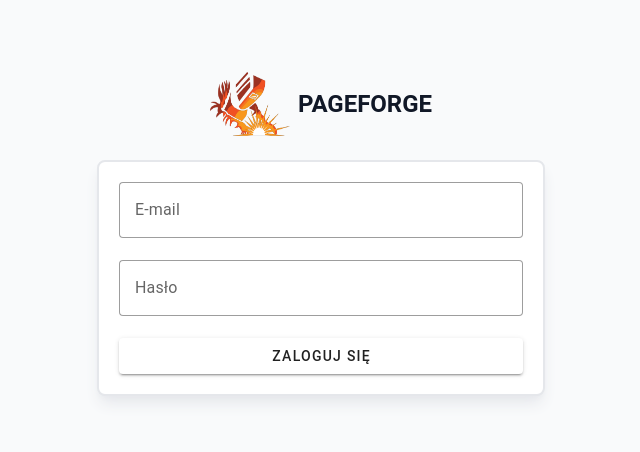
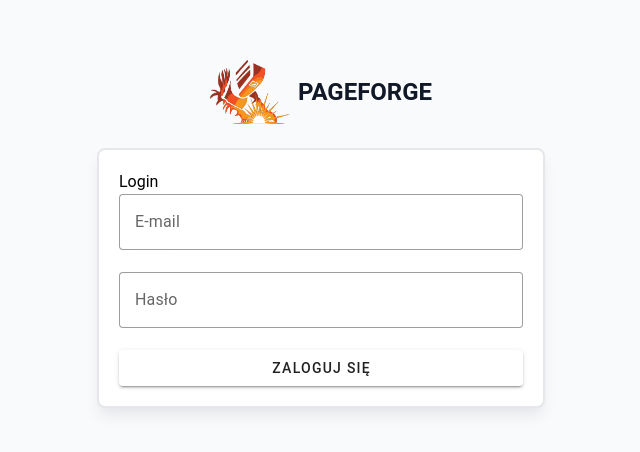
Before and after one commit to filipkotlowski/Homotopy, a Vue app in the folder frontend/: page /login in a window 1280 px wide. Shown: the part 166-618 px from the top of the page, without its empty margins (319-959 px from the left). Built offline with nearby package versions, Linux system fonts and the light colour scheme; what tailwindcss-animated would draw is missing.

Commit message:
Feature: add and configure i18n lib

```diff
--- /dev/null
+++ b/frontend/src/const/i18n/en-GB.json
@@ -0,0 +1,5 @@
+{
+    "button":{
+        "login": "Login"
+    }
+}
--- /dev/null
+++ b/frontend/src/const/i18n/pl-PL.json
@@ -0,0 +1,5 @@
+{
+    "button":{
+        "login":  "Zaloguj się"
+    }
+}
--- a/frontend/src/main.ts
+++ b/frontend/src/main.ts
@@ -28,9 +28,26 @@ const options: PluginOptions = {
 };
 
 
+// i18n
+import { createI18n } from 'vue-i18n'
+
+import * as enGB from '@/const/i18n/en-GB.json'
+import * as plPL from '@/const/i18n/pl-PL.json'
+
+const i18n = createI18n({
+    legacy: false,
+    locale: 'en-GB',
+    globalInjection: true,
+    messages: {
+        'en-GB': { ...enGB },
+        'pl-PL': { ...plPL },
+    },
+})
+
 const app = createApp(App);
 app.component(VueFeather.name,VueFeather)
 app.use(vuetify)
 app.use(router)
 app.use(Toast,options);
+app.use(i18n)
 app.mount('#app')
--- a/frontend/src/views/client/LoginView.vue
+++ b/frontend/src/views/client/LoginView.vue
@@ -41,6 +41,7 @@ const validateForm = () => {
             </span>
             <div class="w-full bg-white rounded-lg p-5 sm:max-w-md shadow-lg shadow-gray-200 border-gray-200 border-2">
                 <v-form @submit.prevent="validateForm">
+                    {{ $t('button.login') }}
                     <global-input label="E-mail" type="email" v-model="userEmail" :loading="isLoading"/>
                     <global-input label="Hasło" type="password" v-model="userPassword" :loading="isLoading"/>
                     <global-button text="Zaloguj się" />
--- a/package.json
+++ b/package.json
@@ -19,6 +19,7 @@
     "dependencies": {
         "@mdi/font": "^7.4.47",
         "concurrently": "^8.2.2",
+        "vue-i18n": "^9.10.1",
         "vue-toastification": "^2.0.0-rc.5",
         "vue-tsc": "^1.8.27",
         "vuetify": "^3.5.6"
```
Also changed, not shown: 2 other files (tests, documents, lock files or other folders).
